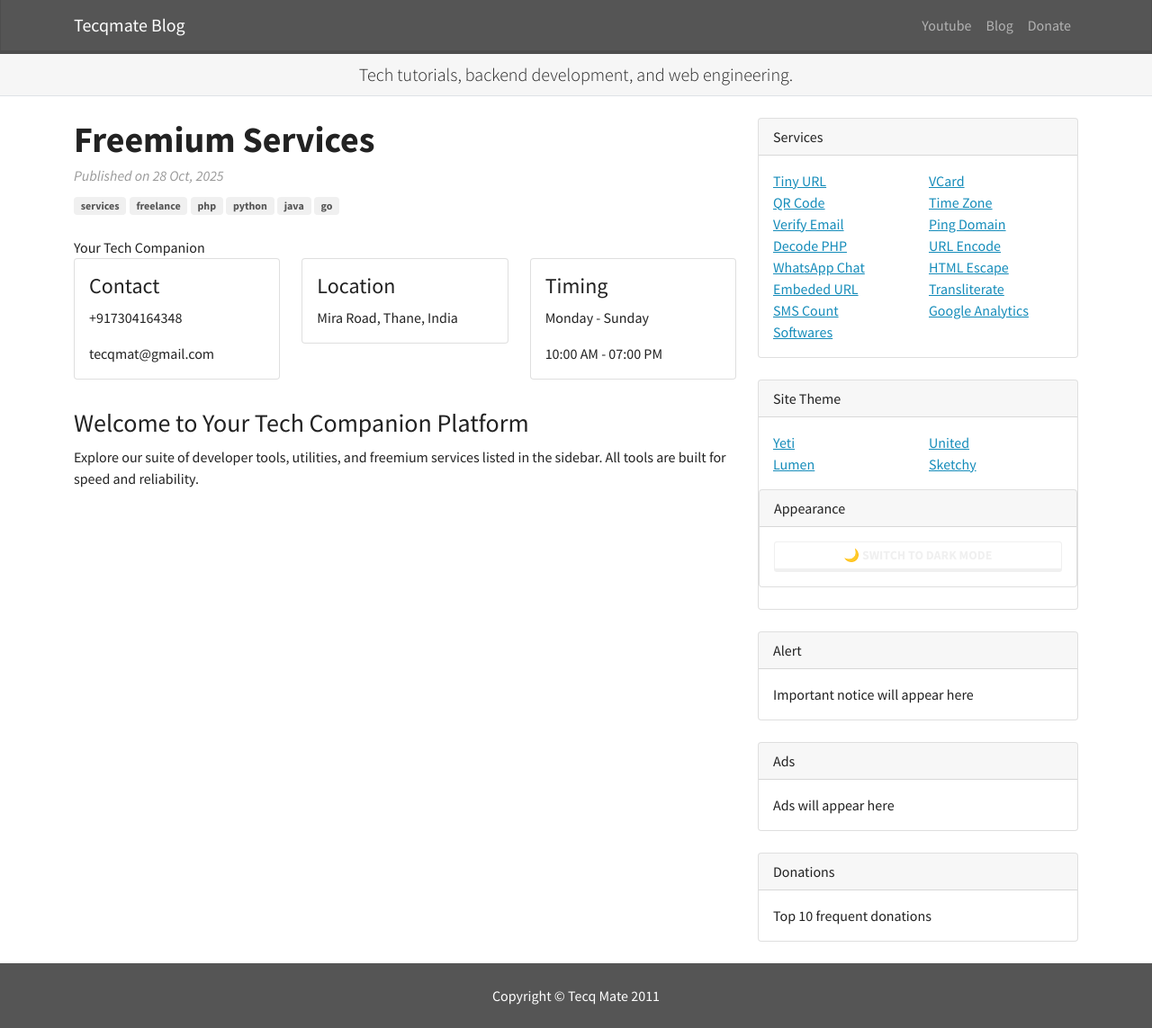
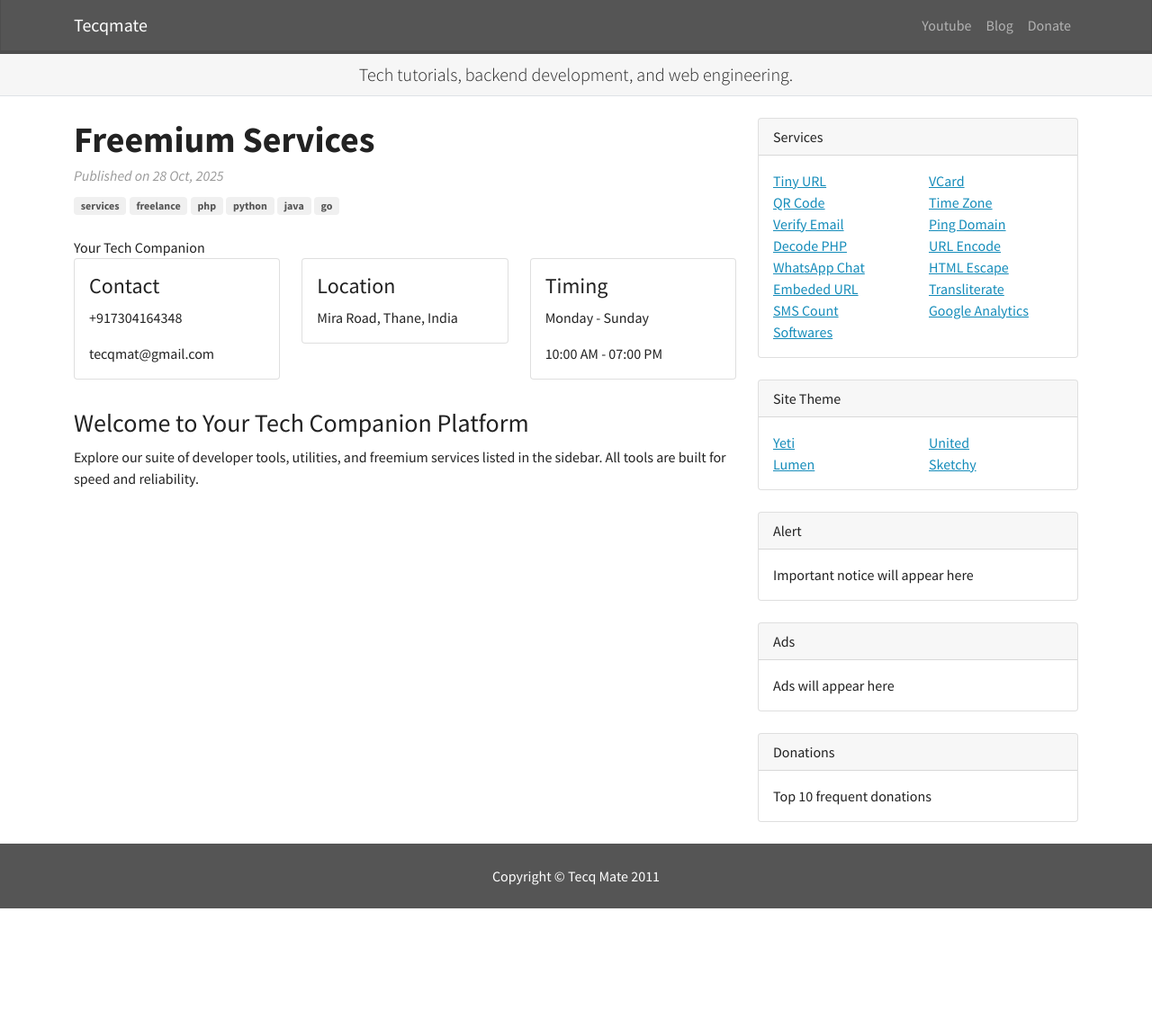
Before and after one commit to tecqmate/site, a Jekyll site: the page built from index.md, in a window 1280 px wide. Shown: the whole page at 90% size. Built offline with Jekyll 4.4.1, drawn with Linux system fonts in a browser that asks for light colours; after the commit the page ends 1010 px from its top, so only the background shows below that.

Commit message:
few more

```diff
--- a/_config.yml
+++ b/_config.yml
@@ -1,10 +1,9 @@
-title: Tecqmate Blog
-author: Tecqmate
+title: Tecqmate
+author: Arvind Sharma
 email: tecqmat@gmail.com
 description: Tech tutorials, backend development, and web engineering.
 url: "https://tecqmate.github.io"
 baseurl: "/site"
-theme: minima
 
 permalink: pretty
 
@@ -19,9 +18,6 @@ plugins:
 paginate: 5
 paginate_path: "/page:num/"
 
-twitter:
-  username: tecqmate
-
 exclude:
   - Gemfile
   - Gemfile.lock
--- a/_layouts/default.html
+++ b/_layouts/default.html
@@ -1,5 +1,5 @@
 <!DOCTYPE html>
-<html lang="{{ page.lang | default: site.lang | default: 'en' }}" data-bs-theme="light">
+<html lang="{{ page.lang | default: site.lang | default: 'en' }}">
 <head>
   <meta charset="utf-8">
   <title>{{ page.title }} - {{ site.title }}</title>
--- a/_layouts/home.html
+++ b/_layouts/home.html
@@ -1,5 +1,5 @@
 <!DOCTYPE html>
-<html lang="{{ page.lang | default: site.lang | default: 'en' }}" data-bs-theme="light">
+<html lang="{{ page.lang | default: site.lang | default: 'en' }}">
 
 <head>
   <meta http-equiv="Content-Type" content="text/html; charset=utf-8">
@@ -30,18 +30,6 @@
   <nav class="navbar navbar-expand-lg navbar-dark bg-dark">
     <div class="container">
       <a class="navbar-brand" href="{{ '/' | relative_url }}">{{ site.title }}</a>
-
-      <!-- Language Switcher & Theme Toggle in Nav -->
-       <!--
-      <div class="ms-auto d-flex align-items-center">
-        <div class="navbar-nav me-3">
-          <a class="nav-link text-white px-1" href="{{ '/' | relative_url }}">EN</a>
-          <span class="nav-link text-white px-1">|</span>
-          <a class="nav-link text-white px-1" href="{{ '/es/' | relative_url }}">ES</a>
-        </div>
-        <button id="theme-toggle" onclick="toggleTheme()" class="btn btn-outline-light btn-sm">🌙 / ☀️</button>
-      </div>
--->
       <button class="navbar-toggler ms-2" type="button" data-bs-toggle="collapse"
         data-bs-target="#navbarSupportedContent" aria-controls="navbarSupportedContent"
         aria-expanded="false" aria-label="Toggle navigation">
@@ -170,14 +158,6 @@
               <div class="col-sm-6"><a href="#!" onclick="changeTheme('{{ '/sketchy.min.css' | relative_url }}')">Sketchy</a></div>
             </div>
           </div>
-          <div class="card mb-4">
-            <div class="card-header">Appearance</div>
-            <div class="card-body text-center">
-              <button class="btn btn-outline-secondary btn-sm w-100" id="theme-toggle" type="button">
-                <span id="theme-icon">🌙</span> <span id="theme-text">Switch to Dark Mode</span>
-              </button>
-            </div>
-          </div>
         </div>
 
         <div class="card mb-4">
@@ -206,7 +186,7 @@
   <script src="{{ '/jquery-3.5.0.min.js' | relative_url }}"></script>
   <script src="{{ '/bootstrap.min.js' | relative_url }}"></script>
   <script src="{{ '/bootbox.min.js' | relative_url }}"></script>
-  <script src="{{ '/script.js' | relative_url }}?_=0.0.0"></script>
+  <script src="{{ '/script.js' | relative_url }}?_=0.0.1"></script>
   <script>
     function changeTheme(themeUrl) {
       $('#theme-style').attr('href', themeUrl);
--- a/script.js
+++ b/script.js
@@ -69,35 +69,3 @@ $(function(){
        for(var c in rep){if(!rep.hasOwnProperty(c))continue; inp = inp.replaceAll(rep[c],c);} return inp;}});
    })($);
 });
-document.addEventListener('DOMContentLoaded', function() {
-  const toggleBtn = document.getElementById('theme-toggle');
-  const themeIcon = document.getElementById('theme-icon');
-  const themeText = document.getElementById('theme-text');
-  const htmlElement = document.documentElement;
-
-  // Check for saved user preference
-  const savedTheme = localStorage.getItem('theme') || 'light';
-  htmlElement.setAttribute('data-bs-theme', savedTheme);
-  updateButtonUI(savedTheme);
-
-  if (toggleBtn) {
-    toggleBtn.addEventListener('click', function() {
-      const currentTheme = htmlElement.getAttribute('data-bs-theme');
-      const newTheme = currentTheme === 'dark' ? 'light' : 'dark';
-
-      htmlElement.setAttribute('data-bs-theme', newTheme);
-      localStorage.setItem('theme', newTheme);
-      updateButtonUI(newTheme);
-    });
-  }
-
-  function updateButtonUI(theme) {
-    if (theme === 'dark') {
-      themeIcon.textContent = '☀️';
-      themeText.textContent = 'Switch to Light Mode';
-    } else {
-      themeIcon.textContent = '🌙';
-      themeText.textContent = 'Switch to Dark Mode';
-    }
-  }
-});
```
